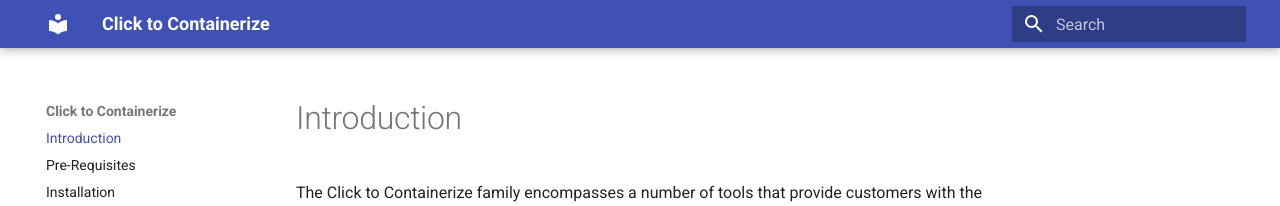
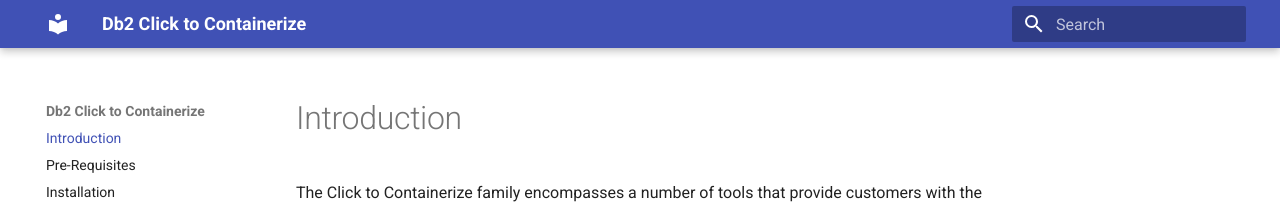
Before and after one commit to IBM/c2c, an MkDocs documentation site: the page built from docs/index.md, in a window 1280 px wide. Shown: the top 206 px of the page. Built offline with MkDocs 1.6.1 and Material for MkDocs 9.7.7, drawn with Linux system fonts in a browser that asks for light colours.

Commit message:
Title Change

```diff
--- a/mkdocs.yml
+++ b/mkdocs.yml
@@ -1,4 +1,4 @@
-site_name: Click to Containerize
+site_name: Db2 Click to Containerize
 theme:
   name: material
 nav:
```
Also changed, not shown: README.md (+2 -0 lines).
